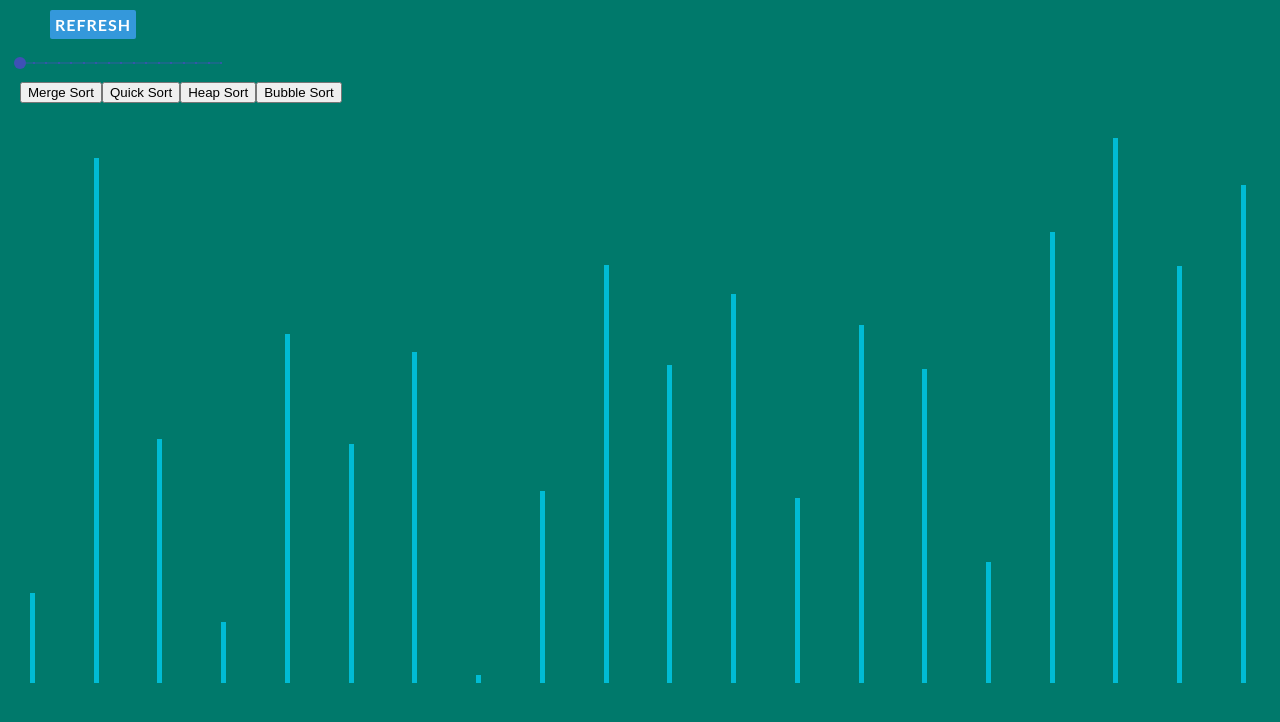
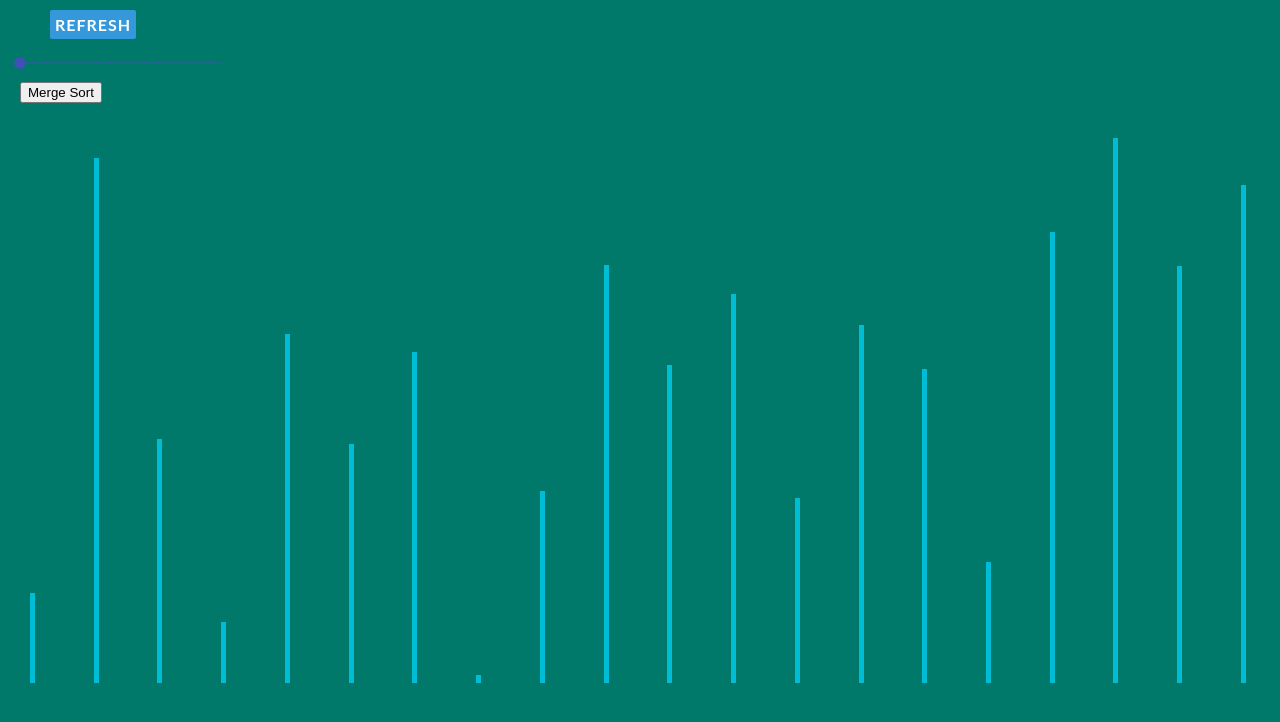
Before and after one commit to Roman1510/sorting-algorithms, a React (Create React App) app: page / in a window 1280 px wide. Shown: the top 722 px of the page. Built offline with nearby package versions, Linux system fonts and the light colour scheme.

Commit message:
fixed, refactored a little bit

```diff
--- a/src/components/App.jsx
+++ b/src/components/App.jsx
@@ -1,14 +1,13 @@
 import React, { useState } from "react";
 import Slider from "@material-ui/core/Slider";
-import Graph from "./Graph"
+import Graph from "./Graph";
 let size = 20;
 
-// min and max included
-//helper function:
+
 var randomIntFromInterval = (min, max) => {
   return Math.floor(Math.random() * (max - min + 1) + min);
 };
-//randomization of the array using the helper function (USAGE: just pass length and height to the function):
+
 var randomizeArray = (length, height) => {
   var randArray = [];
   for (let index = 0; index < length; index++) {
@@ -16,37 +15,32 @@ var randomizeArray = (length, height) => {
   }
   return randArray;
 };
-//sorting methods{
-var mergeSort = () => {
-  console.log();
-};
-
-var quickSort = () => {
-  console.log();
-};
-var heapSort = () => {
-  console.log();
-};
-var bubbleSort = () => {
-  console.log();
-};
-//}
 
 function App() {
-
-  const [arr, setArr] = useState(randomizeArray(size, 550));
+  const [arr, setArr] = useState(randomizeArray(20, 550));
   var RefreshButton = (a) => {
     setArr(randomizeArray(a, 550));
   };
-
+  function handleClick() {
+    var arr1 = [3,1,2]
+    var arr2 = [...arr1];
+    console.log('arr2 before',arr2)
+    console.log('arr1 before',arr1)
+    arr2.sort((a,b)=>a-b)
+    console.log('arr2 after',arr2)
+    console.log('arr1 after',arr1)
+    setArr((e)=>{
+      console.log(...arr)
+      return [...arr].sort((a,b)=>a-b)
+    })
+  }
   return (
     <>
       <div className="divslider">
         <a onClick={() => RefreshButton(size)} href="/#" className="btn btn-1">
           Refresh
         </a>
-        <div style={{width:'200px'}}>
-          {/* SLIDER */}
+        <div style={{ width: "200px" }}>
           <Slider
             defaultValue={20}
             aria-labelledby="discrete-slider"
@@ -62,40 +56,10 @@ function App() {
           />
         </div>
         <div className="sorting-buttons">
-          <button
-            onClick={() => {
-              mergeSort();
-            }}
-          >
-            Merge Sort
-          </button>
-          <button
-            onClick={() => {
-              quickSort();
-            }}
-          >
-            Quick Sort
-          </button>
-          <button
-            onClick={() => {
-              heapSort();
-            }}
-          >
-            Heap Sort
-          </button>
-          <button
-            onClick={() => {
-              bubbleSort();
-            }}
-          >
-            Bubble Sort
-          </button>
+          <button onClick={handleClick}>Merge Sort</button>
         </div>
       </div>
-
-      <div className="graph">
-        <Graph graphArray={arr} />
-      </div>
+      <Graph graphArray={arr} />
     </>
   );
 }
--- a/src/components/Graph.jsx
+++ b/src/components/Graph.jsx
@@ -1,15 +1,20 @@
 import React from "react";
 
 function Graph(props) {
-  return props.graphArray.map((e, i) => {
+  console.log('entered this graph')
+  return (
+    <div className="graph">
+      {props.graphArray.map((e, i) => {
         return (
           <div
+            key={i}
             className="line"
-        key={i}
             style={{ height: e, width: "5px" }}
           ></div>
         );
-  });
+      })}
+    </div>
+  );
 }
 
 export default Graph;
```
Also changed, not shown: 1 other file (tests, documents, lock files or other folders). Lines whose indentation alone changed are shown as unchanged.
